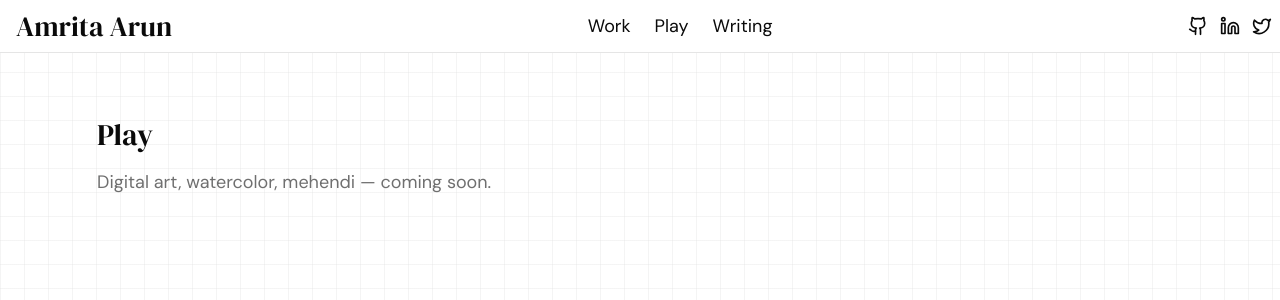
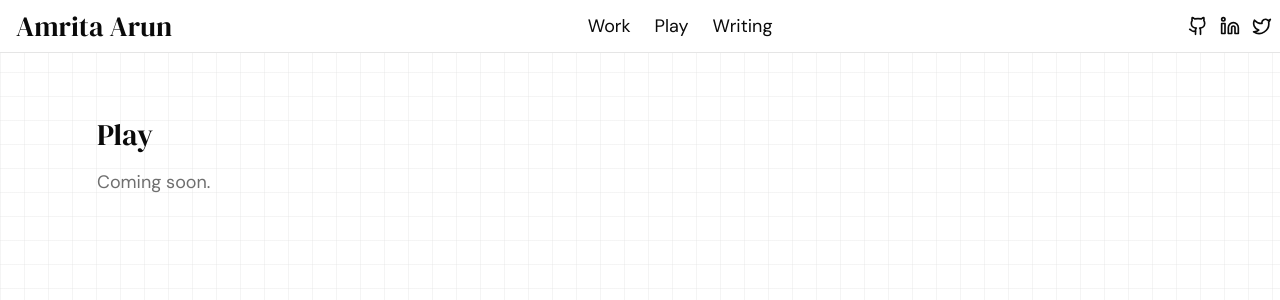
Before and after one commit to amrita-arun/personal-website-v2, a Next.js app in the folder personal-website/: page /play in a window 1280 px wide. Shown: the top 300 px of the page. Built offline with nearby package versions, Linux system fonts and the light colour scheme.

Commit message:
Updated play/page.tsx

```diff
--- a/personal-website/app/play/page.tsx
+++ b/personal-website/app/play/page.tsx
@@ -7,7 +7,7 @@ export default function PlayPage() {
       <main className="mx-auto max-w-[1134px] px-6 py-16">
         <h1 className="font-display text-3xl">Play</h1>
         <p className="mt-4 font-sans text-[18px] text-[#6F6F6F]">
-          Digital art, watercolor, mehendi &mdash; coming soon.
+          Coming soon.
         </p>
       </main>
     </>
```
